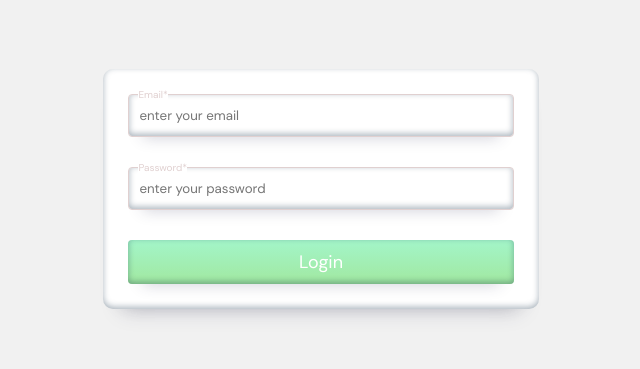
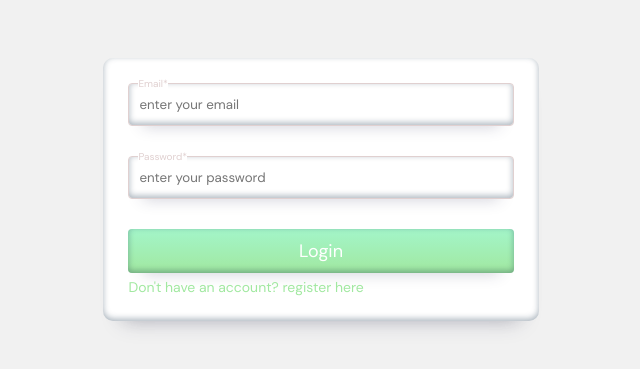
Before and after one commit to Cphasanulbanna/socialmeida-mern, a React (Create React App) app in the folder client/: page / in a window 1280 px wide. Shown: the part 211-580 px from the top of the page, without its empty margins (319-959 px from the left). Built offline with nearby package versions, Linux system fonts and the light colour scheme.

Commit message:
login, register button style changed

```diff
--- a/client/src/components/auth/Login.jsx
+++ b/client/src/components/auth/Login.jsx
@@ -5,6 +5,7 @@ import * as yup from "yup";
 import axios from "axios";
 import { useDispatch } from "react-redux";
 import { setLogin, setUserInfo } from "../../redux";
+import { useNavigate } from "react-router-dom";
 
 function Login() {
     //FORM STATES
@@ -17,6 +18,7 @@ function Login() {
     const [loading, setLoading] = useState(false);
 
     const dispatch = useDispatch();
+    const navigate = useNavigate();
 
     //SETTING FIELD DATA
     const handleChange = (e) => {
@@ -58,6 +60,7 @@ function Login() {
                         console.log(response);
                         dispatch(setLogin(response.data.token));
                         dispatch(setUserInfo(response.data.user));
+                        navigate("/home");
                         setLoading(false);
                     })
                     .catch((error) => {
@@ -114,6 +117,7 @@ function Login() {
                         <SubmitButton onClick={(e) => login(e)}>
                             {loading ? "" : "Login"}
                         </SubmitButton>
+                        <Register>Don't have an account? register here</Register>
                     </Form>
                 </ContentBox>
             </Wrapper>
@@ -198,3 +202,10 @@ const SubmitButton = styled.span`
     color: #fff;
     background-image: linear-gradient(to top, #a1e8a0 0%, #a3f5c9 100%);
 `;
+
+const Register = styled.span`
+    color: #a1e8a0;
+    cursor: pointer;
+    margin-top: 5px;
+    font-size: 14px;
+`;
--- a/client/src/components/auth/Register.jsx
+++ b/client/src/components/auth/Register.jsx
@@ -2,7 +2,7 @@ import React, { useCallback, useEffect, useState } from "react";
 
 //PACKAGES
 import styled from "styled-components";
-import { Link } from "react-router-dom";
+import { Link, useNavigate } from "react-router-dom";
 import { useDropzone } from "react-dropzone";
 import { Tooltip } from "react-tooltip";
 import "react-tooltip/dist/react-tooltip.css";
@@ -24,6 +24,8 @@ function Register() {
 
     //LOADER STATE
     const [loading, setLoading] = useState(false);
+
+    const navigate = useNavigate();
 
     //FORM STATES
     const [errors, setErrors] = useState({});
@@ -120,6 +122,7 @@ function Register() {
                     .post("http://localhost:3001/auth/register", formData, config)
                     .then((response) => {
                         console.log(response);
+                        navigate("/");
                         setLoading(false);
                     })
                     .catch((error) => {
--- a/client/src/components/routing/routers/AppRouter.jsx
+++ b/client/src/components/routing/routers/AppRouter.jsx
@@ -1,26 +1,32 @@
-import React from 'react'
+import React from "react";
 //PACKAGES
-import {Routes, Route} from "react-router-dom"
+import { Routes, Route } from "react-router-dom";
 //COMPONENT IMPORTS
-import Home from '../../home/Home'
-import Login from '../../auth/Login'
-import ProfilePage from '../../profile/ProfileBox'
-import Register from '../../auth/Register'
+import Home from "../../home/Home";
+import Login from "../../auth/Login";
+import ProfilePage from "../../profile/ProfileBox";
+import Register from "../../auth/Register";
+import { useSelector } from "react-redux";
 
 function AppRouter() {
-  return (
-    <Routes>
-        <Route path='/' element={<Login />}/>
-        <Route path='/home' element={<Home />}/>
-        {/* <Route path='/profile/:userId' element={<ProfilePage />}/> */}
+    const accessToken = useSelector((state) => state.data.token);
+    return (
+        <Routes>
+            <Route
+                path="/"
+                element={<Login />}
+            />
+            <Route
+                path="/home"
+                element={<Home />}
+            />
 
-
-
-        <Route path='/register' element={<Register />}/>
-
-
-    </Routes>
-  )
+            <Route
+                path="/register"
+                element={<Register />}
+            />
+        </Routes>
+    );
 }
 
-export default AppRouter
+export default AppRouter;
```
